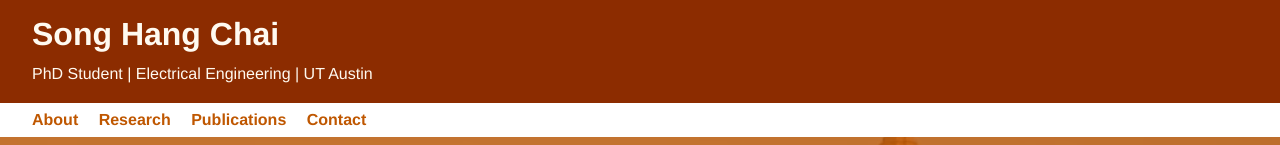
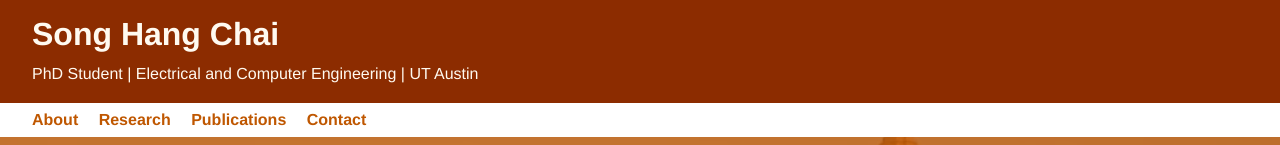
Before and after one commit to songhangc/songhangc.github.io, a plain HTML site: page research.html in a window 1280 px wide. Shown: the top 145 px of the page. Drawn offline with Linux system fonts and the light colour scheme.

Commit message:
Update research.html

```diff
--- a/research.html
+++ b/research.html
@@ -9,7 +9,7 @@
 <body>
   <header>
     <h1><strong>Song Hang Chai</strong></h1>
-    <p>PhD Student | Electrical Engineering | UT Austin</p>
+    <p>PhD Student | Electrical and Computer Engineering | UT Austin</p>
   </header>
 
   <nav>
```
